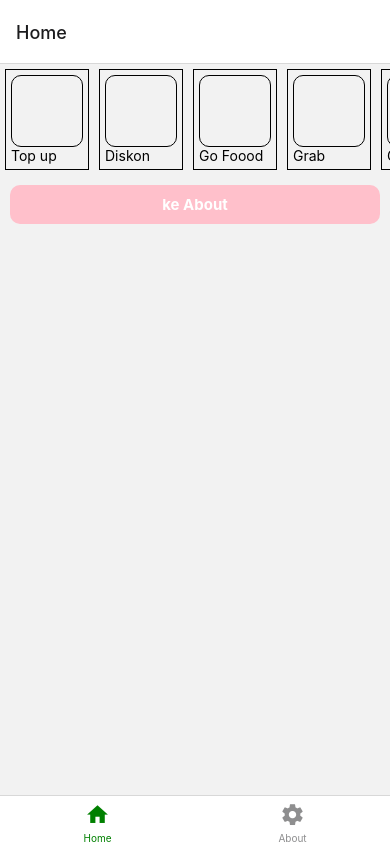
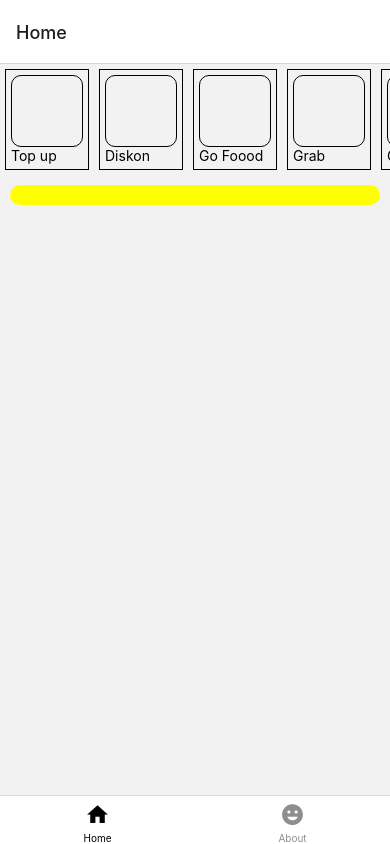
Before and after one commit to dianaulfa/utsMobileProgramming, a React Native app: screen /Home in a window 390 px wide. Built offline with nearby package versions, Linux system fonts and the light colour scheme.

Commit message:
keempat commit

```diff
--- a/Src/App.jsx
+++ b/Src/App.jsx
@@ -10,7 +10,7 @@ const Tabs = createBottomTabNavigator();
 const App = () => {
   return (
     <NavigationContainer>
-    <Tabs.Navigator screenOptions={{tabBarActiveTintColor: 'green'}}>
+    <Tabs.Navigator screenOptions={{tabBarActiveTintColor: 'black'}}>
       <Tabs.Screen
         name="Home"
         component={Home}
@@ -25,7 +25,7 @@ const App = () => {
         component={About}
         options={{
           tabBarIcon: ({size, color,}) => (
-            <MaterialCommunityIcons name="cog" size={size} color={color} />
+            <MaterialCommunityIcons name="emoticon" size={size} color={color} />
           ),
         }}
       />
--- a/Src/screens/Home.jsx
+++ b/Src/screens/Home.jsx
@@ -21,7 +21,7 @@ const Home = ({navigation}) => {
       <TouchableOpacity
         onPress={() => navigation.navigate('About')}
         style={styles.btn}>
-        <Text style={styles.txt}>ke About</Text>
+        <Text style={styles.txt}></Text>
       </TouchableOpacity>
     </View>
   );
@@ -36,11 +36,11 @@ const styles = StyleSheet.create({
     justifyContent: 'center',
     alignItems: 'center',
     borderRadius: 10,
-    backgroundColor: 'pink',
+    backgroundColor: 'yellow',
   },
   txt: {
     fontSize: 15,
     fontWeight: 'bold',
-    color: 'white',
+    color: 'black',
   },
 });
```
Also changed, not shown: Src/screens/Menu.jsx (added, +14 -0 lines).
